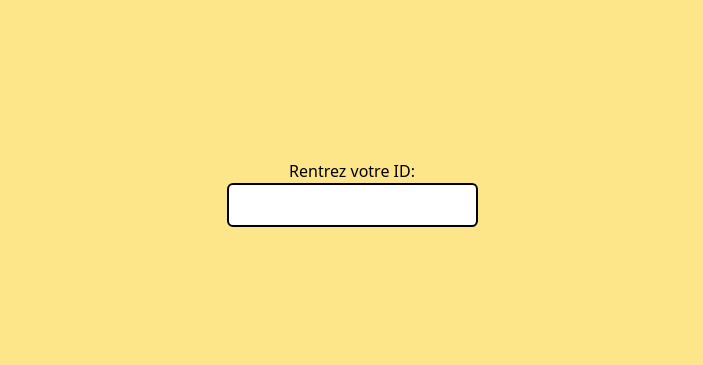
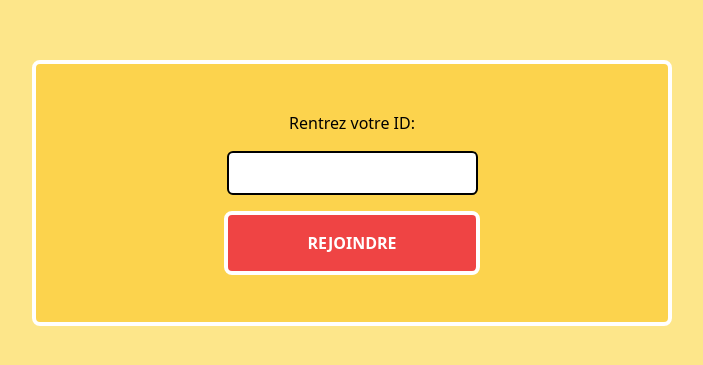
Before and after one commit to AntoineRai/quizz_spotify, a Next.js app: page /multijoueur/join in a window 1280 px wide. Shown: the part 207-572 px from the top of the page, without its empty margins (288-991 px from the left). Built offline with nearby package versions, Linux system fonts and the light colour scheme.

Commit message:
Refactor join page and popup component

```diff
--- a/app/multijoueur/join/page.js
+++ b/app/multijoueur/join/page.js
@@ -1,14 +1,17 @@
-import React from 'react'
+import React from "react";
 
 const Join = () => {
   return (
-    <div className='flex flex-col items-center justify-center h-screen'>
-        <div>
-            Rentrez votre ID:
-        </div>
-        <input type='text' className='border-2 border-black rounded-md p-2' />
+    <div className="flex flex-col items-center justify-center h-screen">
+      <div className="flex flex-col items-center justify-center h-1/3 w-1/2 rounded-lg border-4 border-white bg-amber-300 gap-4">
+        <div>Rentrez votre ID:</div>
+        <input type="text" className="border-2 border-black rounded-md p-2" />
+        <button className="bg-red-500 text-white font-bold p-4 rounded-lg border-white border-4 w-64">
+          REJOINDRE
+        </button>
+      </div>
     </div>
-  )
-}
+  );
+};
 
-export default Join
+export default Join;
--- a/app/page.js
+++ b/app/page.js
@@ -1,11 +1,9 @@
 "use client";
 
 import React, { useEffect, useState } from "react";
-import { FontAwesomeIcon } from "@fortawesome/react-fontawesome";
-import { faUser } from "@fortawesome/free-solid-svg-icons";
 import Link from "next/link";
 import Popup from "../components/Popup";
-import Header from "../components/Header";
+
 const Home = () => {
   const [buttonPopup, setButtonPopup] = useState(false);
 
@@ -30,9 +28,7 @@ const Home = () => {
           </button>
         </Link>
       </div>
-
       <Popup trigger={buttonPopup} setTrigger={setButtonPopup}>
-        <p>Rentrez votre nom :</p>
       </Popup>
     </div>
   );
--- a/components/PopUp.js
+++ b/components/PopUp.js
@@ -21,8 +21,9 @@ export default function Popup(props) {
 
     return props.trigger ? (
         <div className='fixed top-0 left-0 w-full h-screen bg-black bg-opacity-50 flex justify-center items-center'>
-            <div className='bg-amber-200 relative p-8 w-80 h-30vh flex flex-col justify-center items-center text-center rounded-lg border-4 border-black shadow-2xl'>
+            <div className='bg-amber-200 relative p-8 w-80 h-30vh flex flex-col justify-center items-center text-center rounded-lg border-4 border-white shadow-2xl'>
                 {props.children}
+                <p>Rentrez votre nom :</p>
                 <input
                     type='text'
                     className='mt-4 p-2 border rounded-md w-full'
```
